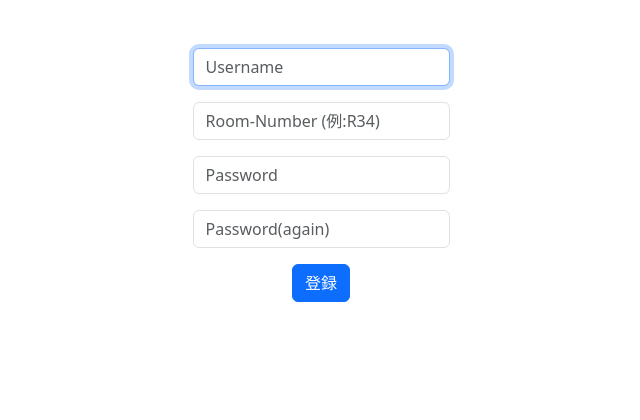
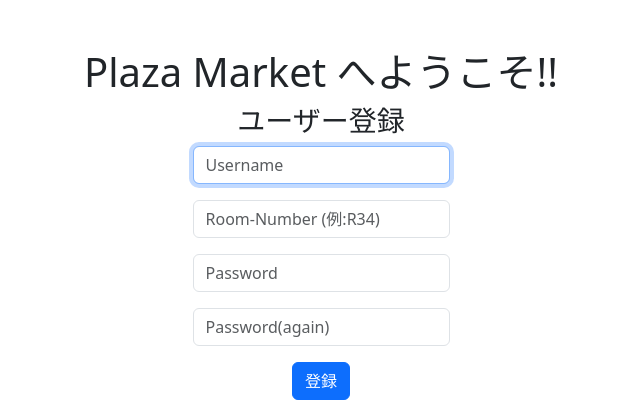
Before and after one commit to Sosuke1019/plama_test, a Flask app: page /register in a window 1280 px wide. Shown: the part 76-496 px from the top of the page, without its empty margins (319-959 px from the left). Run offline with Flask 2, Linux system fonts and the light colour scheme.

Commit message:
fix register.html

```diff
--- a/templates/register.html
+++ b/templates/register.html
@@ -5,6 +5,8 @@
 {% endblock %}
 
 {% block main %}
+    <h1>Plaza Market へようこそ!!</h1>
+    <h3>ユーザー登録</h3>
     <form action="/register" method="post">
         <div class="mb-3">
             <input autocomplete="off" autofocus class="form-control mx-auto w-auto" id="username" name="username" placeholder="Username" type="text">
```
